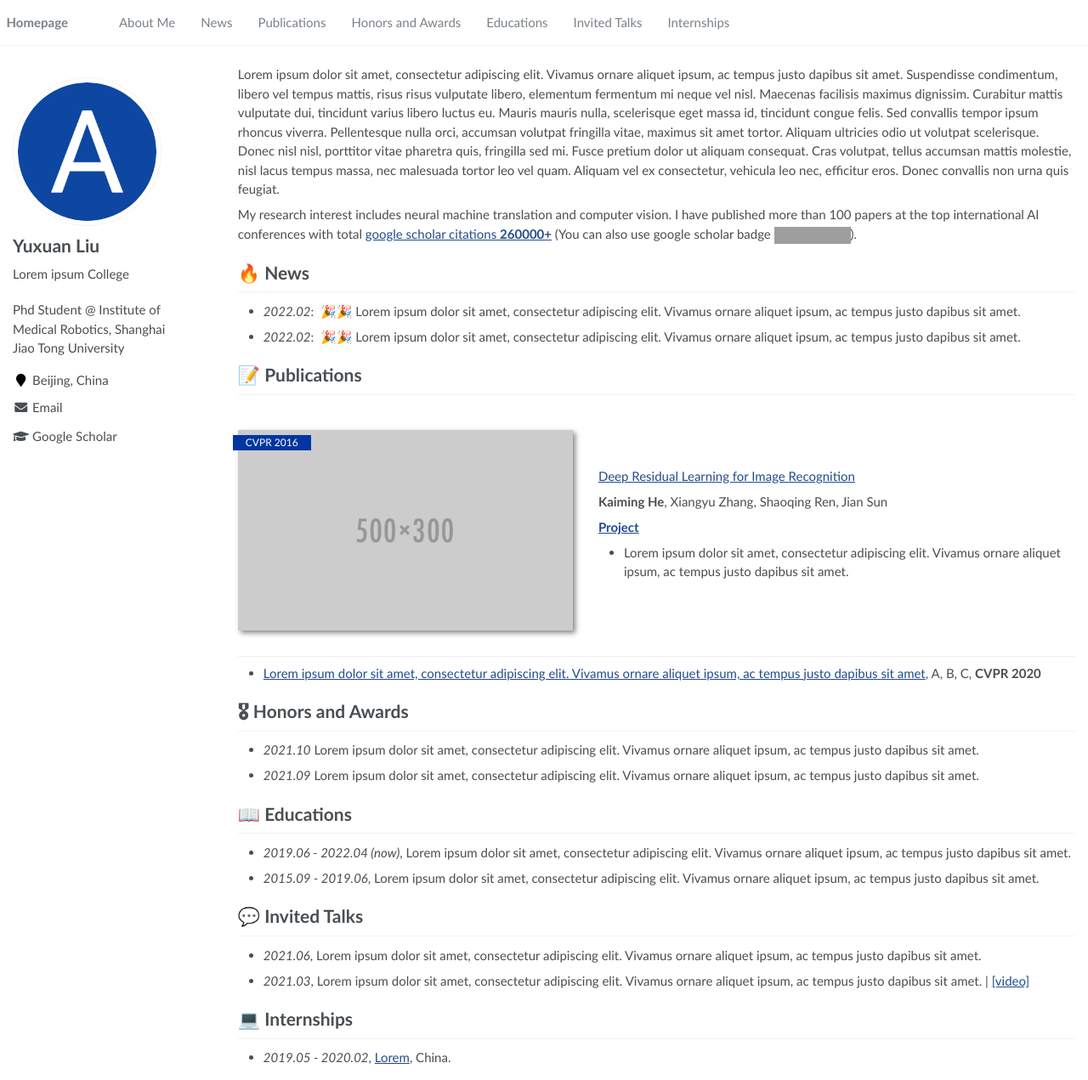
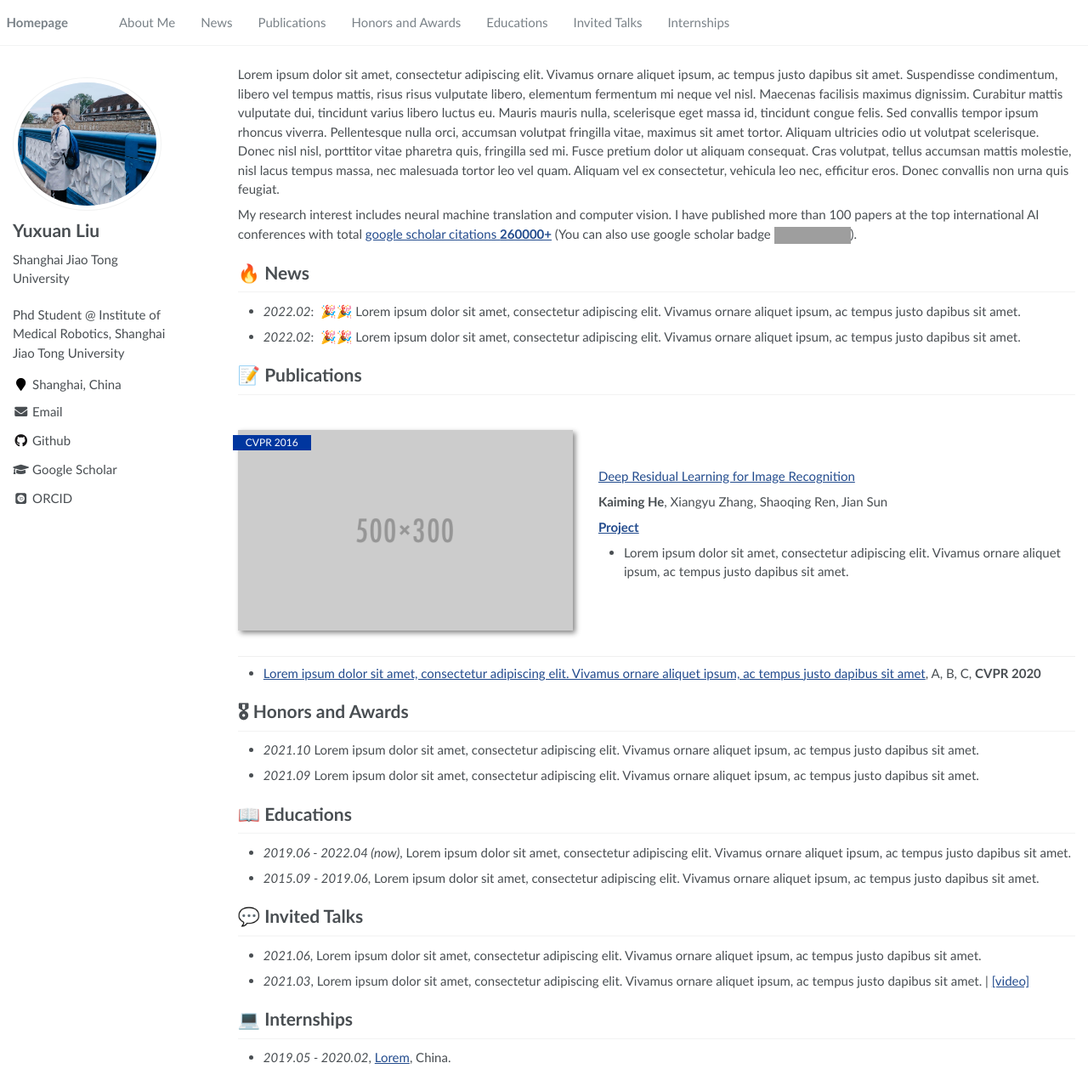
Before and after one commit to Lrnyux/Lrnyux.github.io, a Jekyll site: the page built from _pages/about.md, in a window 1280 px wide and 1271 px high. Shown: the whole window at 85% size. Built offline with Jekyll 4.4.1, drawn with Linux system fonts in a browser that asks for light colours; some web fonts are replaced; grey boxes are pictures that could not be loaded.

Commit message:
Update _config.yml

```diff
--- a/_config.yml
+++ b/_config.yml
@@ -22,13 +22,13 @@ baidu_site_verification  :  # get baidu_site_verification from https://ziyuan.ba
 # Site Author
 author:
   name             : "Yuxuan Liu"
-  avatar           : "images/android-chrome-512x512.png"
-  bio              : "Lorem ipsum College"
-  location         : "Beijing, China"
+  avatar           : "images/lrnyux.jpg"
+  bio              : "Shanghai Jiao Tong University"
+  location         : "Shanghai, China"
   employer         :
   pubmed           :
-  googlescholar    : "https://scholar.google.com/citations?user=YOUR_GOOGLE_SCHOLAR_ID"
-  email            : "Lorem@ipsum.com"
+  googlescholar    : "https://scholar.google.com/citations?user=E8p6NQcAAAAJ&hl=zh-CN"
+  email            : "20000905lyx@sjtu.edu.cn  Y.Liu-679@sms.ed.ac.uk"
   researchgate     :  # e.g., "https://www.researchgate.net/profile/yourprofile"
   uri              :
   bitbucket        :
@@ -37,7 +37,7 @@ author:
   flickr           :
   facebook         :
   foursquare       :
-  github           : # e.g., "github username"
+  github           : "Lrnyux"
   google_plus      :
   keybase          :
   instagram        :
@@ -45,7 +45,7 @@ author:
   lastfm           :
   linkedin         : # e.g., "linkedin username"
   dblp             : # e.g., "https://dblp.org/pid/xx/xxxx.html"
-  orcid            : # e.g., "https://orcid.org/xxxx"
+  orcid            : "https://orcid.org/my-orcid?orcid=0000-0002-2431-2653"
   pinterest        :
   soundcloud       :
   stackoverflow    : # http://stackoverflow.com/users/123456/username
```
